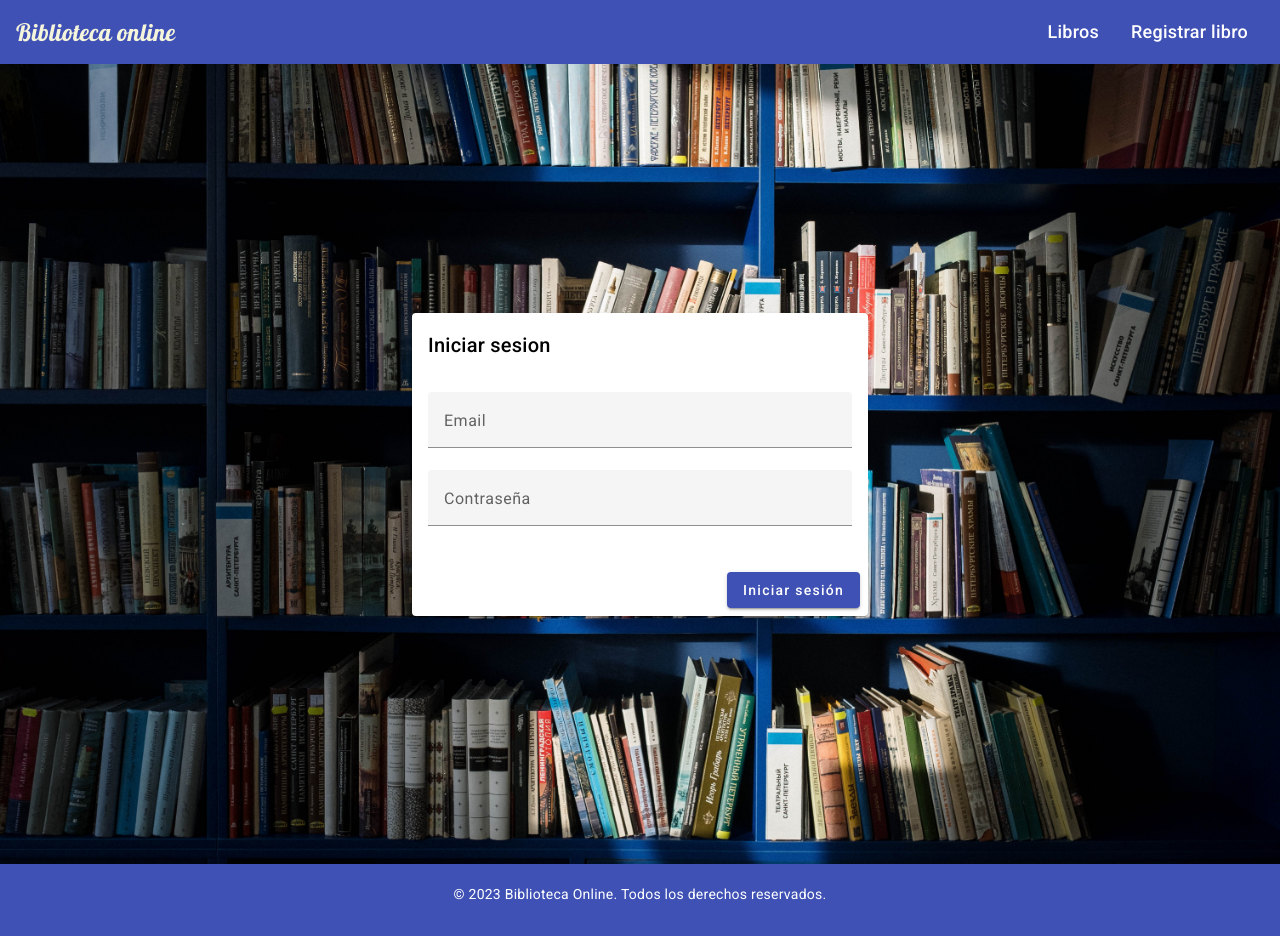
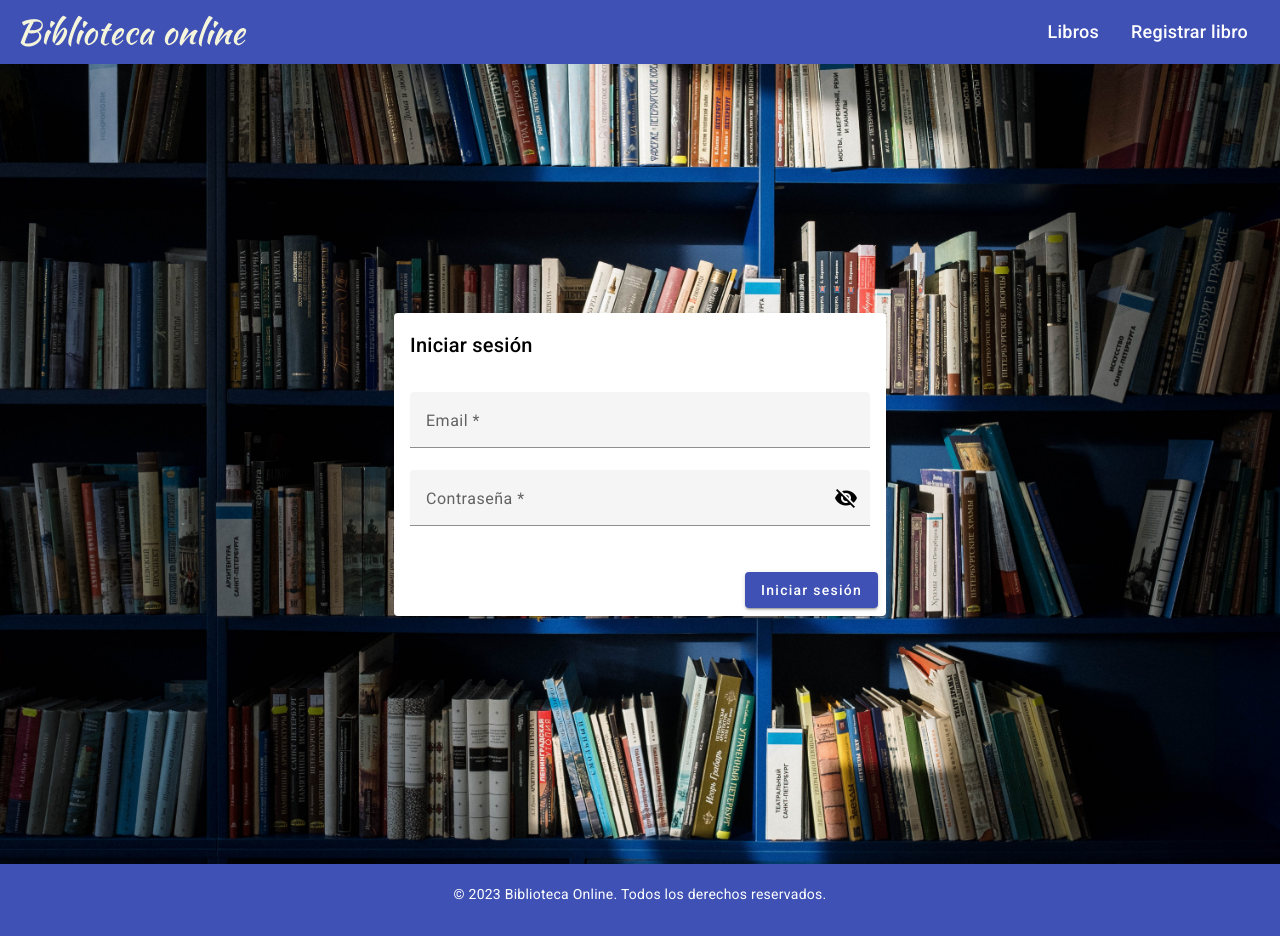
Before and after one commit to anne1609/BibliotecaTecWeb, an Angular app in the folder Frontend1/: page /inicio-sesion in a window 1280 px wide. Built offline with nearby package versions, Linux system fonts and the light colour scheme.

Commit message:
Ahora la contrasenia no es visible

```diff
--- a/Frontend1/src/app/app.component.css
+++ b/Frontend1/src/app/app.component.css
@@ -1,9 +1,7 @@
-
-@import url('https://fonts.googleapis.com/css2?family=Lobster&display=swap');
-
+@import url('https://fonts.googleapis.com/css2?family=Kaushan+Script&display=swap');
 .titulo {
-    font-family: 'Lobster', cursive;
-    font-size: 60px;  /* Ajusta el tamaño según tus necesidades */
+  font-family: 'Kaushan Script';
+  font-size: 34px !important;  /* Ajusta el tamaño según tus necesidades */
 }
 .mat-toolbar {
   background-color: #3F51B5;
--- a/Frontend1/src/app/app.module.ts
+++ b/Frontend1/src/app/app.module.ts
@@ -23,8 +23,8 @@ import { MatSidenavModule } from '@angular/material/sidenav';
 import { MatListModule } from '@angular/material/list';
 import { MatToolbarModule } from '@angular/material/toolbar';
 import { InicioSesionComponent } from './paginas/inicio-sesion/inicio-sesion.component';
+import { MatSelectModule } from '@angular/material/select';
 
-import { MatSelectModule } from '@angular/material/select';
 
 
 
--- a/Frontend1/src/app/paginas/inicio-sesion/inicio-sesion.component.html
+++ b/Frontend1/src/app/paginas/inicio-sesion/inicio-sesion.component.html
@@ -2,17 +2,20 @@
 
     <mat-card>
         <mat-card-header>
-            <mat-card-title>Iniciar sesion</mat-card-title>
+            <mat-card-title>Iniciar sesión</mat-card-title>
         </mat-card-header>
         <div class="space">
             <mat-card-content>
                 <mat-form-field class="full-width">
-                    <mat-label>Email</mat-label>
-                    <input matInput>
+                    <mat-label>Email *</mat-label>
+                    <input matInput placeholder="alguien@example.com" >
                 </mat-form-field>
                 <mat-form-field class="full-width">
-                    <mat-label>Contraseña</mat-label>
-                    <input matInput type="password">
+                    <mat-label>Contraseña *</mat-label>
+                    <input matInput [type]="hide ? 'password' : 'text'">
+                    <button mat-icon-button matSuffix (click)="hide = !hide" [attr.aria-label]="'Hide password'" [attr.aria-pressed]="hide">
+                        <mat-icon>{{hide ? 'visibility_off' : 'visibility'}}</mat-icon>
+                    </button>
                 </mat-form-field>
             </mat-card-content>
         </div>
--- a/Frontend1/src/app/paginas/inicio-sesion/inicio-sesion.component.ts
+++ b/Frontend1/src/app/paginas/inicio-sesion/inicio-sesion.component.ts
@@ -4,8 +4,10 @@ import { Component, ViewEncapsulation } from '@angular/core';
   selector: 'app-inicio-sesion',
   templateUrl: './inicio-sesion.component.html',
   styleUrl: './inicio-sesion.component.css',
-  encapsulation: ViewEncapsulation.None
+  encapsulation: ViewEncapsulation.None,
+
 })
 export class InicioSesionComponent {
+  hide = true;
 
 }
```
